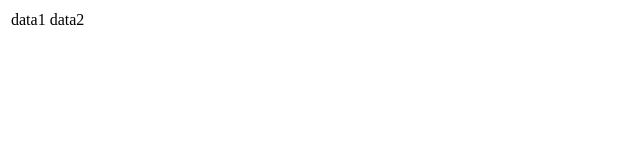
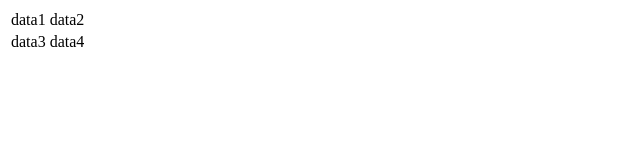
Before and after one commit to alexbryz/alexbryz.github.io, a plain HTML site: page table.html in a window 1280 px wide. Shown: the full height of the page, 0-640 px from the left. Drawn offline with Linux system fonts and the light colour scheme.

Commit message:
Update table.html

```diff
--- a/table.html
+++ b/table.html
@@ -1,7 +1,7 @@
 <DOCTYPE html>
 <html>
   <head>
-    <title>Form page</title>
+    <title>Table page</title>
   </head>
   <body>
     <table>
@@ -9,6 +9,10 @@
         <td>data1</td>
         <td>data2</td>
       </tr>
+      <tr>
+        <td>data3</td>
+        <td>data4</td>
+      </tr>
     </tabel>
   </body>
 </html>
```
